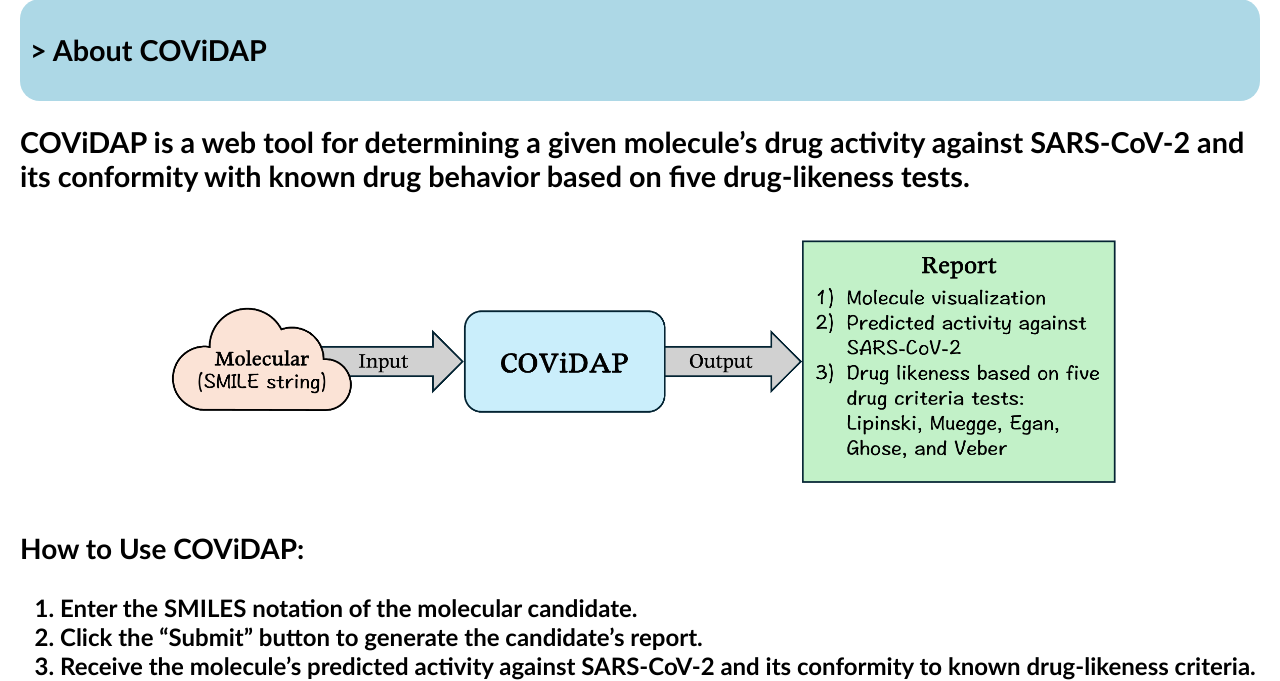
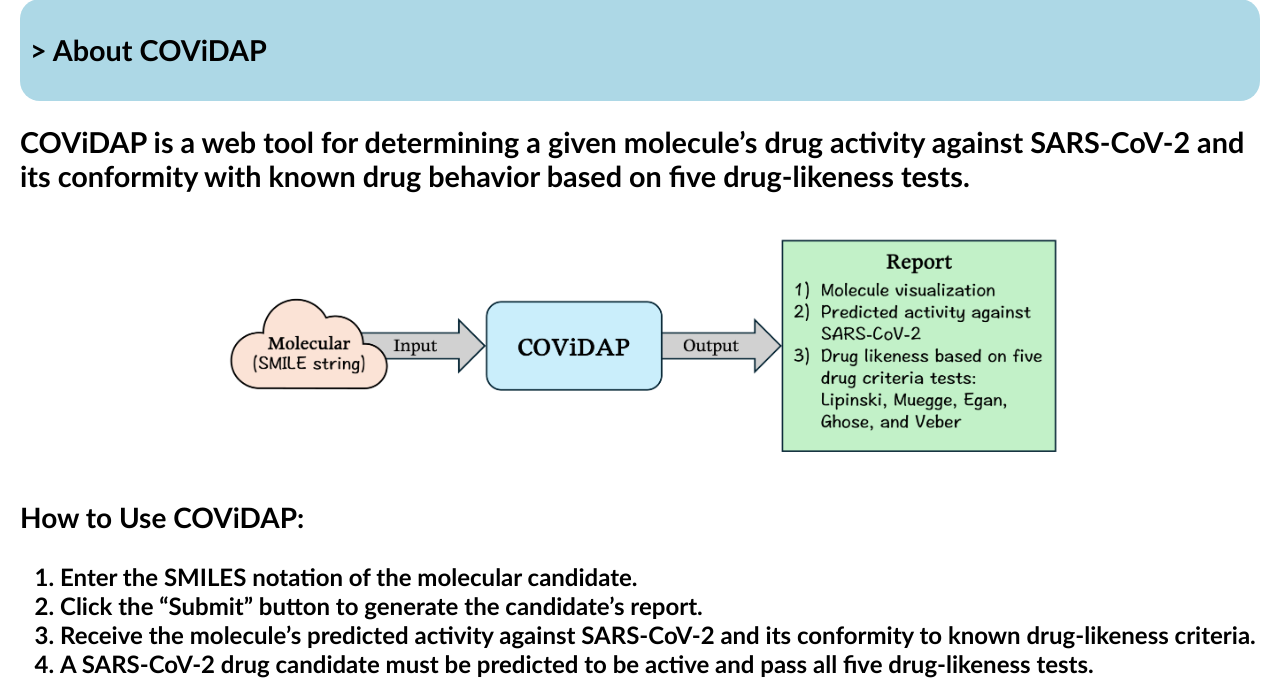
Before and after one commit to IEnWu/COViDAP, a Flask app: page / in a window 1280 px wide. Shown: the part 528-1209 px from the top of the page. Run offline with Flask 3, Linux system fonts and the light colour scheme; parts of the project's set-up code (start-up, migrations or seed data) failed here and were passed over.

Commit message:
css test

```diff
--- a/static/css/style.css
+++ b/static/css/style.css
@@ -48,7 +48,7 @@
 }
 
 #icon2 img {
-    max-width: 80%;
+    max-width: 70%;
     height: auto;
 }
 
```
